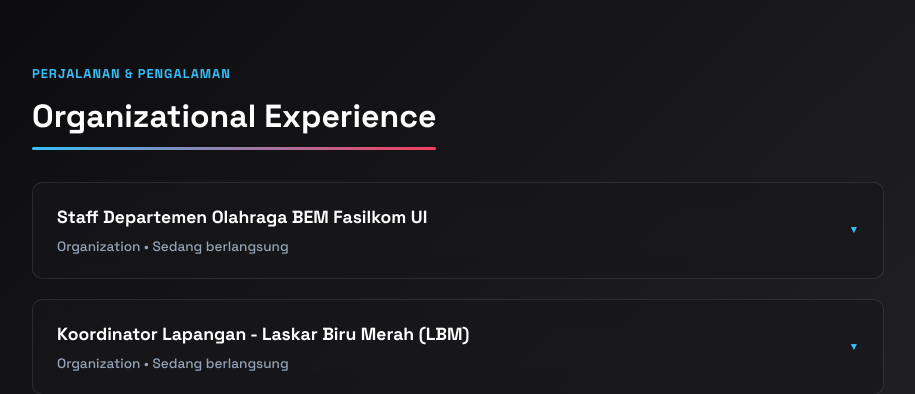
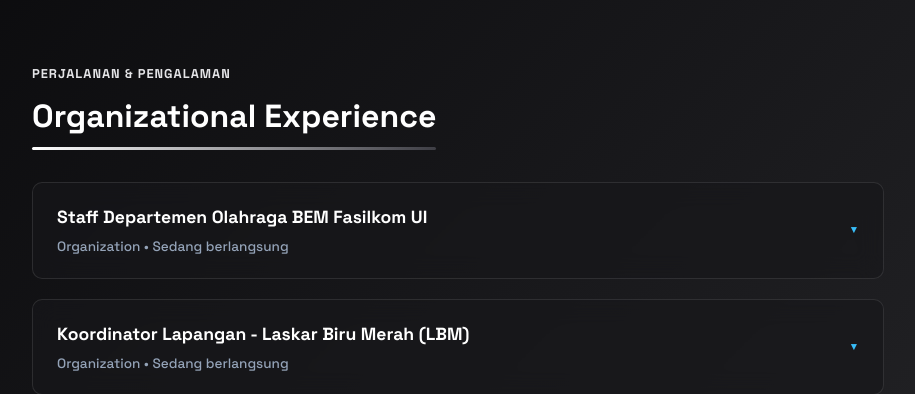
Before and after one commit to ZackForKey/myportofolio, a Django app: page /experience/ in a window 1280 px wide. Shown: the part 81-475 px from the top of the page, without its empty margins (182-1097 px from the left). Run offline with Django 5.2, Linux system fonts and the light colour scheme.

Commit message:
fixing css

```diff
--- a/main/static/css/style.css
+++ b/main/static/css/style.css
@@ -353,7 +353,7 @@ details[open] .exp-arrow {
 
 /* Kicker & Judul Experience */
 .section-kicker {
-    color: #38bdf8;
+    color: var(--accent);
     font-size: 0.8rem;
     font-weight: 700;
     text-transform: uppercase;
@@ -378,7 +378,7 @@ details[open] .exp-arrow {
     left: 0;
     width: 100%;
     height: 3px;
-    background: linear-gradient(90deg, #38bdf8 0%, #f43f5e 100%);
+    background: linear-gradient(90deg, #ffffff 0%, #3f3f46 100%);
     border-radius: 2px;
 }
 
```
